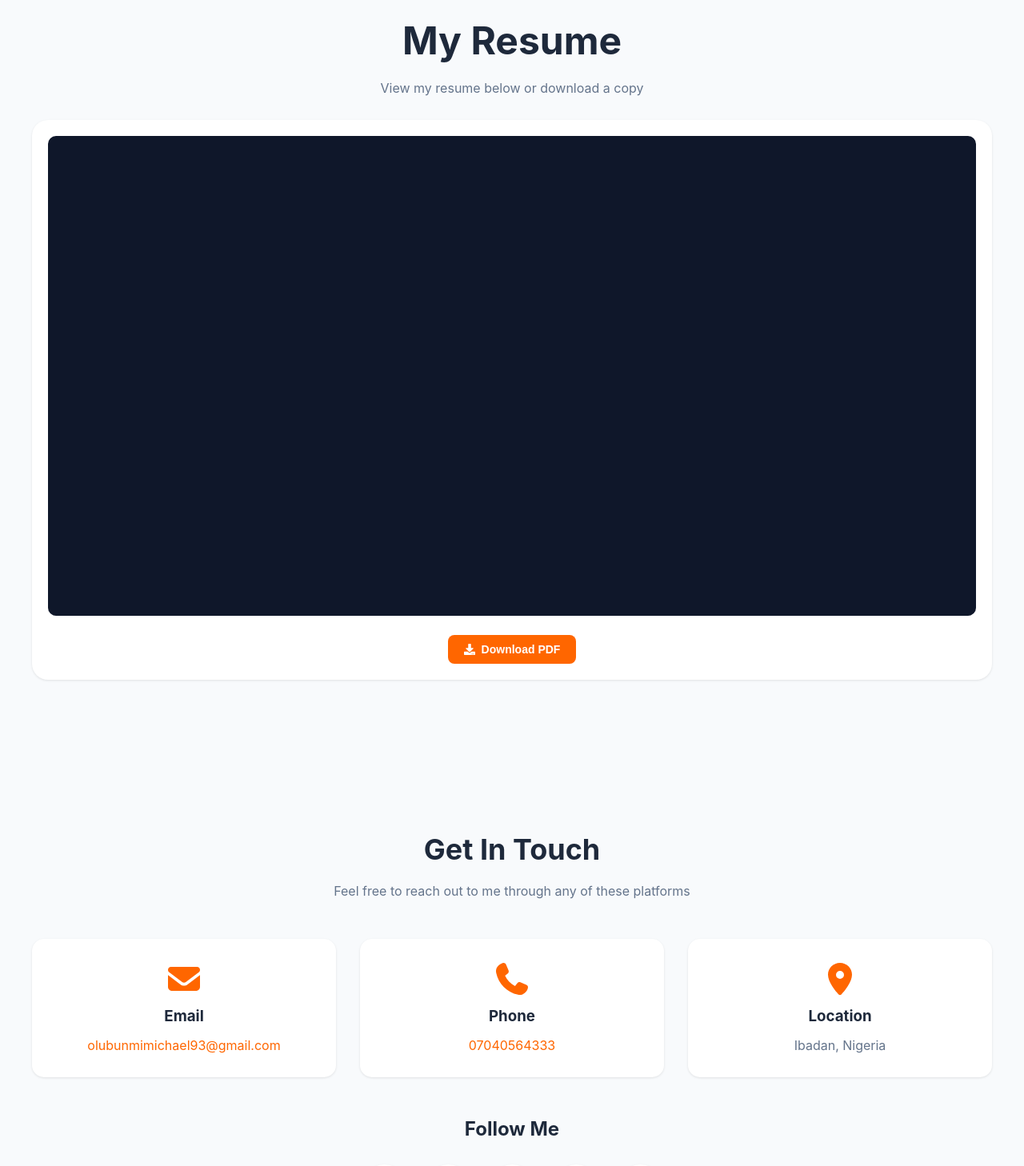
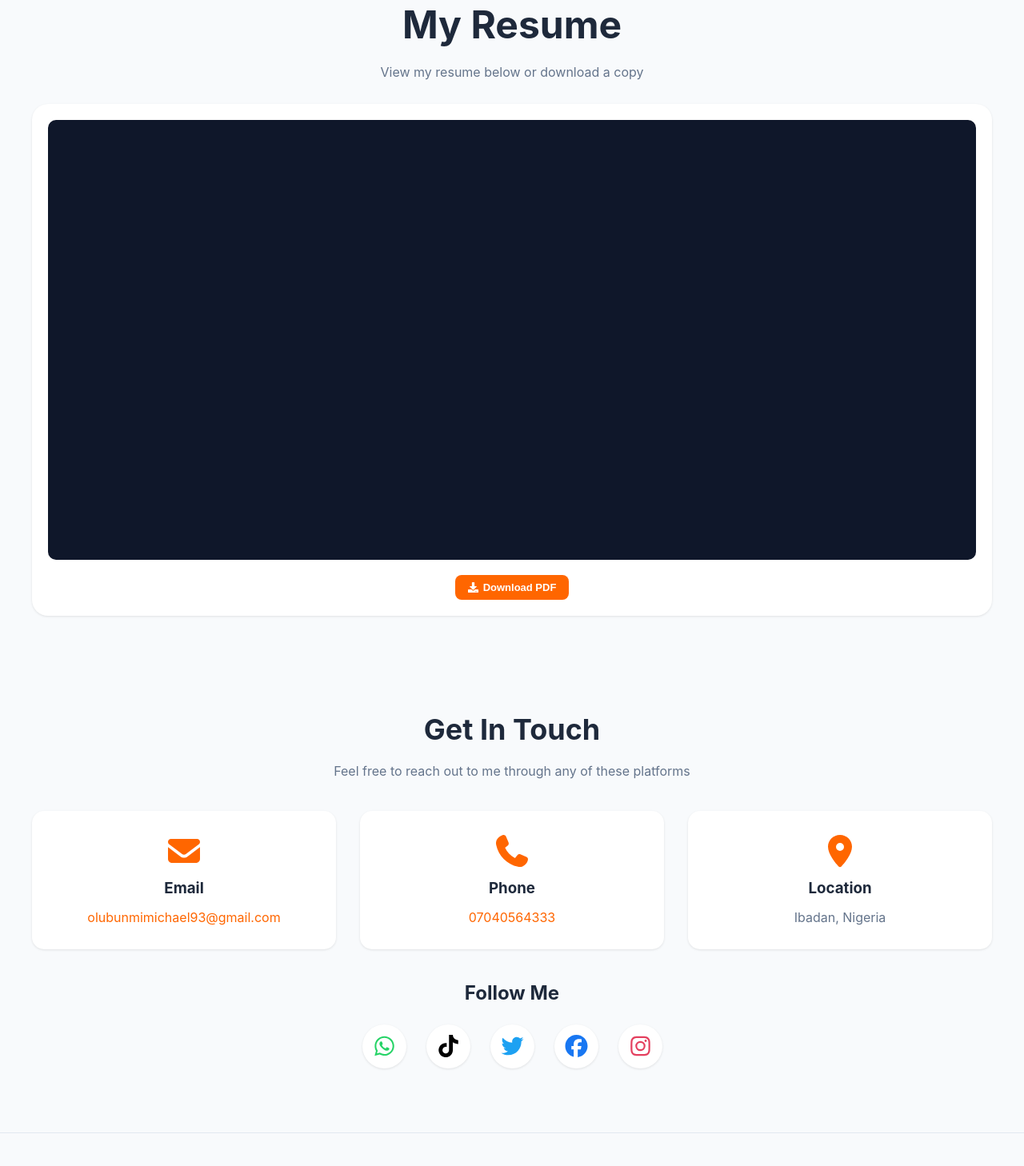
Before and after one commit to olubunmimichael93-debug/my-portfolio, a React (Vite) app: page / in a window 1280 px wide. Shown: the part 2280-3738 px from the top of the page at 80% size. Built offline with nearby package versions, Linux system fonts and the light colour scheme; the HTML template or start-up script is replaced by a standard one.

Commit message:
Reduce gap between Resume and Contact sections

```diff
--- a/src/components/Contact.jsx
+++ b/src/components/Contact.jsx
@@ -20,7 +20,7 @@ function Contact() {
 
   return (
     <section id="contact" style={{
-      padding: '80px 20px',
+      padding: '60px 20px 80px 20px',  // Normal top padding, normal bottom padding
       background: darkMode ? '#0f172a' : '#f8fafc',
       transition: 'background 0.3s ease'
     }}>
@@ -36,7 +36,7 @@ function Contact() {
         <p style={{
           textAlign: 'center',
           color: darkMode ? '#94a3b8' : '#64748b',
-          marginBottom: '50px',
+          marginBottom: '40px',
           fontSize: '16px'
         }}>
           Feel free to reach out to me through any of these platforms
@@ -91,8 +91,8 @@ function Contact() {
         <h3 style={{
           textAlign: 'center',
           color: darkMode ? 'white' : '#1e293b',
-          marginTop: '50px',
-          marginBottom: '30px',
+          marginTop: '40px',
+          marginBottom: '25px',
           fontSize: '24px'
         }}>
           Follow Me
@@ -102,9 +102,9 @@ function Contact() {
           display: 'flex',
           justifyContent: 'center',
           gap: '25px',
-          marginTop: '20px',
+          marginTop: '0',
           flexWrap: 'wrap',
-          marginBottom: '40px'
+          marginBottom: '0'
         }}>
           <a href="https://wa.me/2347040564333" target="_blank" rel="noopener noreferrer" style={{
             width: '55px',
--- a/src/components/Resume.jsx
+++ b/src/components/Resume.jsx
@@ -17,9 +17,9 @@ function Resume() {
 
   return (
     <section id="resume" style={{
-      padding: '80px 20px',
+      padding: '60px 20px 40px 20px',  // Reduced bottom padding
       background: darkMode ? '#0f172a' : '#f8fafc',
-      minHeight: '100vh',
+      minHeight: 'auto',  // Changed from 100vh to auto
       transition: 'background 0.3s ease'
     }}>
       <div style={{ maxWidth: '1200px', margin: '0 auto' }}>
@@ -41,23 +41,22 @@ function Resume() {
           background: darkMode ? '#1e293b' : 'white',
           borderRadius: '20px',
           padding: isMobile ? '15px' : '20px',
-          marginBottom: '30px',
+          marginBottom: '20px',
           boxShadow: darkMode ? 'none' : '0 1px 3px rgba(0,0,0,0.1)'
         }}>
           {isMobile ? (
-            // Mobile: Two buttons - View opens in browser, Download saves file
             <div style={{
               textAlign: 'center',
-              padding: '40px 20px',
+              padding: '30px 20px',
               borderRadius: '10px'
             }}>
-              <p style={{ color: darkMode ? '#94a3b8' : '#64748b', marginBottom: '25px' }}>
+              <p style={{ color: darkMode ? '#94a3b8' : '#64748b', marginBottom: '20px' }}>
                 📄 My Resume
               </p>
               <div style={{ display: 'flex', gap: '15px', justifyContent: 'center', flexWrap: 'wrap' }}>
                 <a href="/resume.pdf" target="_blank" rel="noopener noreferrer" style={{ textDecoration: 'none' }}>
                   <button style={{
-                    padding: '12px 24px',
+                    padding: '10px 20px',
                     fontSize: '14px',
                     background: '#ff6600',
                     color: 'white',
@@ -74,7 +73,7 @@ function Resume() {
                 </a>
                 <a href="/resume.pdf" download style={{ textDecoration: 'none' }}>
                   <button style={{
-                    padding: '12px 24px',
+                    padding: '10px 20px',
                     fontSize: '14px',
                     background: 'transparent',
                     color: '#ff6600',
@@ -92,23 +91,22 @@ function Resume() {
               </div>
             </div>
           ) : (
-            // Desktop: Embedded PDF viewer
             <>
               <iframe
                 src="/resume.pdf"
                 title="Resume"
                 style={{
                   width: '100%',
-                  height: '600px',
+                  height: '550px',
                   border: 'none',
                   borderRadius: '10px'
                 }}
               />
-              <div style={{ textAlign: 'center', marginTop: '20px' }}>
+              <div style={{ textAlign: 'center', marginTop: '15px' }}>
                 <a href="/resume.pdf" download style={{ textDecoration: 'none' }}>
                   <button style={{
-                    padding: '10px 20px',
-                    fontSize: '14px',
+                    padding: '8px 16px',
+                    fontSize: '13px',
                     background: '#ff6600',
                     color: 'white',
                     border: 'none',
@@ -117,7 +115,7 @@ function Resume() {
                     fontWeight: 'bold',
                     display: 'inline-flex',
                     alignItems: 'center',
-                    gap: '8px'
+                    gap: '6px'
                   }}>
                     <FaDownload /> Download PDF
                   </button>
```
